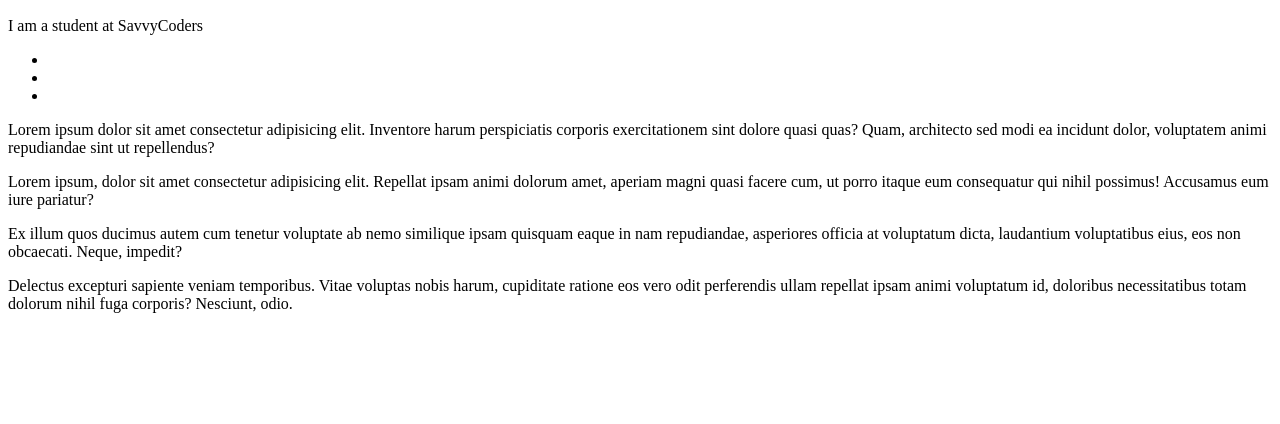
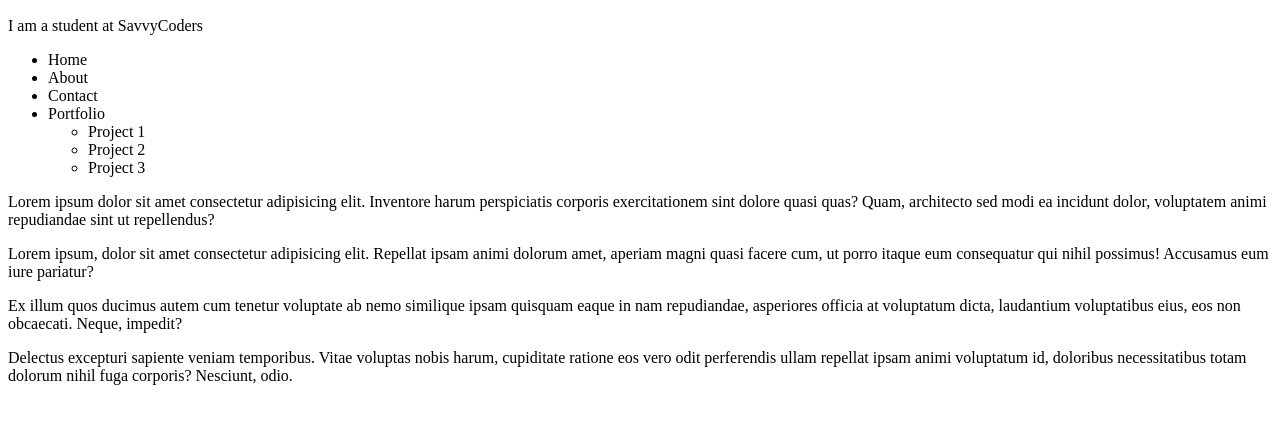
Before and after one commit to Kylekoch18/Portfolio-project, a website: page index.html in a window 1280 px wide. Shown: the part 110-534 px from the top of the page. Drawn offline with Linux system fonts and the light colour scheme.

Commit message:
add links to get around page

```diff
--- a/index.html
+++ b/index.html
@@ -14,13 +14,21 @@
     <h2> My name is Kyle</h2>
     <p> I am a student at SavvyCoders</p>
   </header>
-    <ul>
-      <li></li>
-      <li></li>
-      <li></li>
-    </ul>
 
-<nav></nav>
+<nav>
+  <ul>
+    <li>Home</li>
+    <li>About</li>
+    <li>Contact</li>
+    <li>Portfolio
+      <ul>
+        <li>Project 1</li>
+        <li>Project 2</li>
+        <li>Project 3</li>
+      </ul>
+    </li>
+  </ul>
+</nav>
 
 <main><p>Lorem ipsum dolor sit amet consectetur adipisicing elit. Inventore harum perspiciatis corporis exercitationem sint dolore quasi quas? Quam, architecto sed modi ea incidunt dolor, voluptatem animi repudiandae sint ut repellendus?</p>
 
```
